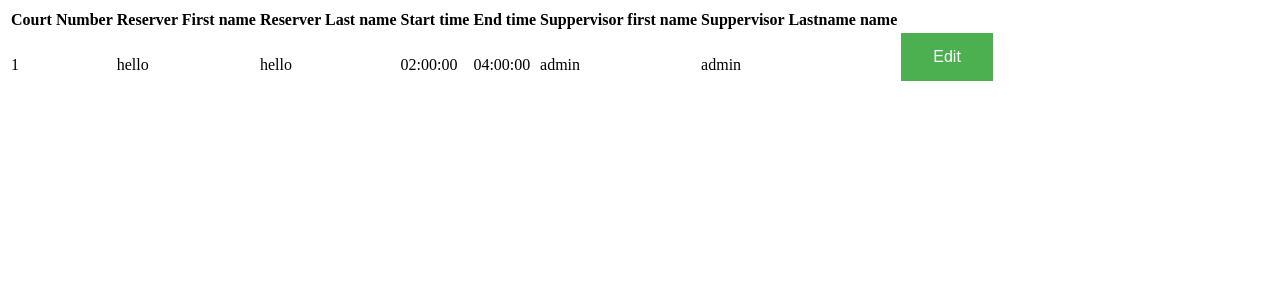
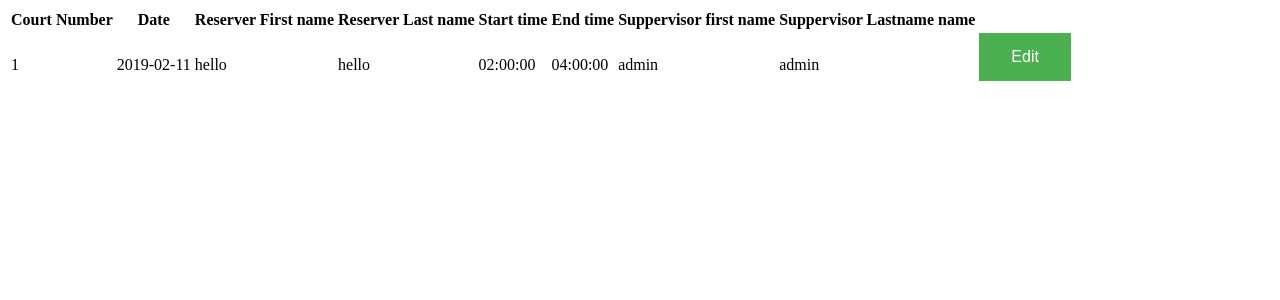
Before and after one commit to Akerdany/Software_Engineering, a PHP site: page /php/displayRe.php in a window 1280 px wide. Shown: the top 300 px of the page. Run offline with PHP 8.4, Linux system fonts and the light colour scheme; data comes from the database, SQL or seed files in the repository.

Commit message:
reservation display 5alsana bas wageh bawaz al css

```diff
--- a/php/Resevationclass.php
+++ b/php/Resevationclass.php
@@ -73,7 +73,7 @@ require_once("connection.php");
      {
       $DB = new DbConnection();
       $conn=$DB->getdbconnect();
-      $Q="SELECT court.courtNumber,user.firstName,user.lastName,reservationdetails.startTime,reservationdetails.endTime,reservationdetails.supervisorId
+      $Q="SELECT court.courtNumber,user.firstName,user.lastName,reservationdetails.startTime,reservationdetails.endTime,reservationdetails.supervisorId,reservationdetails.date
       FROM reservation
       INNER JOIN user ON reservation.userId=user.id
       INNER JOIN court ON reservation.courtId=court.id
@@ -82,6 +82,7 @@ require_once("connection.php");
          echo '<table id = "courtstable">';
          echo '<tr>'
              .'<th>Court Number</th>'
+             .'<th>Date</th>'
              .'<th>Reserver First name</th>'
              .'<th>Reserver Last name</th>'
              .'<th>Start time</th>'
@@ -96,6 +97,7 @@ require_once("connection.php");
             $row1 = mysqli_fetch_array($result1);
             echo '<tr>'
                 .'<td>'.$row['courtNumber'].'</td>'
+                .'<td>'.$row['date'].'</td>'
                 .'<td>'.$row['firstName'].'</td>'
                 .'<td>'.$row['lastName'].'</td>'
                 .'<td>'.$row['startTime'].'</td>'
--- a/php/displayRe.php
+++ b/php/displayRe.php
@@ -2,7 +2,7 @@
 require_once('connection.php');
 require('Resevationclass.php');
 echo '<link href="../css/temp.css" rel="stylesheet" type="text/css">';
-
+$DB = new DbConnection();
 $reservation = new reservation("");
 
 $reservation->Display();
```
